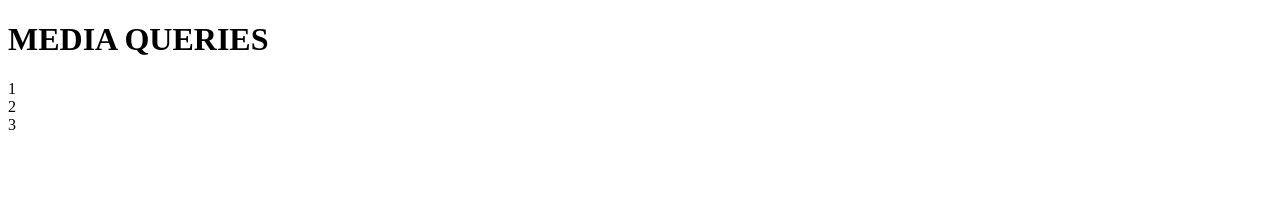
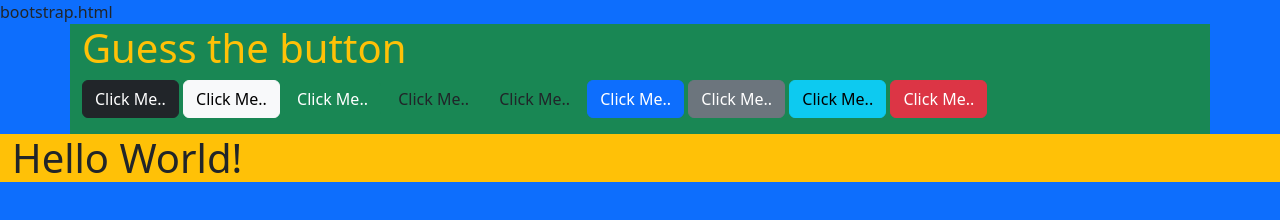
Before and after one commit to zonnnnnnnnnnn/inzon, a plain HTML site: page index.html in a window 1280 px wide. Drawn offline with nearby package versions, Linux system fonts and the light colour scheme.

Commit message:
Add files via upload

```diff
--- a/index.html
+++ b/index.html
@@ -1,14 +1,57 @@
+bootstrap.html
 <!DOCTYPE html>
-<html>
-    <head>
-        <link rel="stylesheet" href="style.css">
-    </head>
-    <title>CSS Media Queries</title>
+<html lang="en">
+<head>
+
+    <link href="https://cdn.jsdelivr.net/npm/bootstrap@5.3.3/dist/css/bootstrap.min.css" rel="stylesheet" integrity="sha384-QWTKZyjpPEjISv5WaRU9OFeRpok6YctnYmDr5pNlyT2bRjXh0JMhjY6hW+ALEwIH" crossorigin="anonymous">
+    <title>Bootstrap</title>
+
 </head>
-<body>
-    <h1>MEDIA QUERIES</h1>
-  <div>1</div>
-  <div>2</div>
-  <div>3</div>
+<body class="bg-primary">
+
+        <div class="container bg-success">
+        <p class="h1 text-warning"> Guess the button </p>
+        <a href="https://www.bing.com/th/id/OGC.d1f1cfa09c8e7b3129146e3aa65ff0c5?pid=1.7&rurl=https%3a%2f%2fmedia.tenor.com%2fimages%2fd1f1cfa09c8e7b3129146e3aa65ff0c5%2ftenor.gif&ehk=VsHwWnp3COu38CdwH1XRl7luMWm0wXIQQR1c5nw3Ob4%3d" target="_blank">
+        <p class="btn btn-dark">Click Me..</p></a>
+
+        <a href="https://th.bing.com/th/id/R.edad84568b8b3342c761c63c01ed6728?rik=BsNN25AmZbr5mA&riu=http%3a%2f%2fwww.pleated-jeans.com%2fwp-content%2fuploads%2f2013%2f06%2ftumblr_mo9fevE5RG1ry46hlo1_400.gif&ehk=38SBmb9P4V5f2UC94jMbEuatA%2f7RmrLHoVThcft4mJo%3d&risl=&pid=ImgRaw&r=0" target="_blank">
+        <p class="btn btn-light">Click Me..</p></a>
+
+        <a href="https://th.bing.com/th/id/R.863f726a82dd1d44a6255e5c043d92d7?rik=3Cv7W1PEO0SaZw&riu=http%3a%2f%2fwww.teamjimmyjoe.com%2fwp-content%2fuploads%2f2017%2f02%2ffunny-baby-soda-straw-face-pour.gif&ehk=Jy3se6CiRWqLY%2fIz6QlaFh%2brEPgGbgM69Md9UeT6lTM%3d&risl=&pid=ImgRaw&r=0" target="_blank">
+        <p class="btn btn-success">Click Me..</p></a>
+
+        <a href="https://www.bing.com/th/id/OGC.e1027cbdaa619be0006a0ae94aaf44ac?pid=1.7&rurl=https%3a%2f%2fi0.wp.com%2fc.tenor.com%2fVjW9TmAUjwIAAAAC%2fgojo-jujutsu-kaisen.gif&ehk=vprQ3X1FQz6Icnlze43%2bQJPxJDpM0elu1Sr9Av02NMc%3d" target="_blank">
+        <p class="btn btn-infa">Click Me..</p></a>
+
+        <a href="https://www.bing.com/th/id/OGC.a2a7581137d987533ebff2337ce5d63e?pid=1.7&rurl=https%3a%2f%2fi.pinimg.com%2foriginals%2f2a%2f88%2fdf%2f2a88dfdab3704c9e99909eb5ef408f58.gif&ehk=8J6YnDa5IieT%2fZAzm42t5%2fj0TCj7eNQG9EFHmmRZZSo%3d" target="_blank">
+        <p class="btn btn-marking">Click Me..</p></a>
+
+        <a href="https://www.bing.com/th/id/OGC.df00968049da95e46b776723c8bb7ff1?pid=1.7&rurl=https%3a%2f%2fi.pinimg.com%2foriginals%2fdf%2f00%2f96%2fdf00968049da95e46b776723c8bb7ff1.gif&ehk=nYY1rsuyKGrVj70dAFT7Sz3uJ73EF2zHvKVf%2bRakhuM%3d" target="_blank">
+        <p class="btn btn-primary">Click Me..</p></a>
+
+        <a href="https://www.bing.com/th/id/OGC.de6abf2a94d5bf059d169640fe4036ef?pid=1.7&rurl=https%3a%2f%2fpa1.narvii.com%2f6189%2f8411cf9ec38b92fc98a6ba209e92d875bfed8088_hq.gif&ehk=VBmu1xHofTjrR4GHoDyP%2f9rb3m65wVk7793ZvtN6S%2bw%3d" target="_blank">
+        <p class="btn btn-secondary">Click Me..</p></a>
+
+        <a href="https://www.pbh2.com/wordpress/wp-content/uploads/2015/03/epic-pranks.gif" target="_blank">
+        <p class="btn btn-info">Click Me..</p></a>
+
+
+        <a href="https://c.tenor.com/CGIHMXu6m_4AAAAd/funny.gif" target="_blank">
+        <p class="btn btn-danger">Click Me..</p></a>
+        </div>
+
+        <div class="container-fluid bg-warning">
+            <p class="h1"> Hello World! </p>
+        </div>
+
+
+
+
+
+
+
+
+
+
 </body>
 </html>
```
